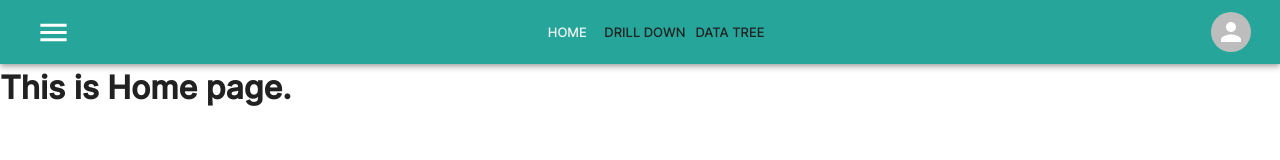
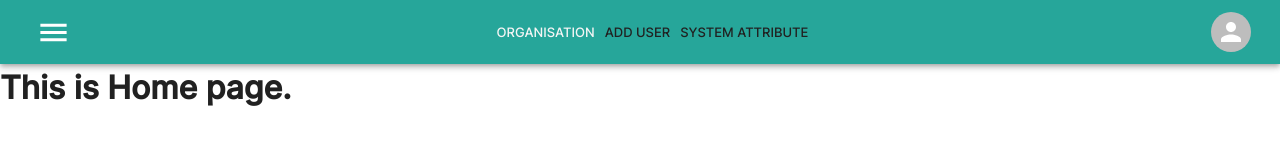
Before and after one commit to yogesh9trix/navaantrix-admin, a React (Create React App) app: page /home in a window 1280 px wide. Shown: the top 160 px of the page. Built offline with nearby package versions, Linux system fonts and the light colour scheme; a web font is replaced by a local one.

Commit message:
Added sidebar sidebar menu icon

```diff
--- a/src/Components/Atoms/Logo.js
+++ b/src/Components/Atoms/Logo.js
@@ -14,12 +14,8 @@ function Logo() {
       }}
     >
       <Symbol width="22" height="22" />
-      <Typography
-        sx={{
-          fontFamily: 'Hachi',
-        }}
-      >
-        DataRipper
+      <Typography sx={{ fontFamily: 'monospace', fontSize: '0.9rem' }}>
+        Navaantrix BI Admin
       </Typography>
     </Box>
   );
--- a/src/Components/Molecules/SidebarMenu.jsx
+++ b/src/Components/Molecules/SidebarMenu/SidebarMenu.jsx
@@ -6,29 +6,40 @@ import {
   ListItemButton,
   ListItemIcon,
   ListItemText,
-  Typography,
+  useTheme,
 } from '@mui/material';
-import { MENU } from '../../Constants/PAGES_MENU';
+import { MENU } from '../../../Constants/PAGES_MENU';
 import { NavLink } from 'react-router-dom';
+import { useState } from 'react';
 
 function SidebarMenu() {
+  const [activeTab, setActiveTab] = useState(0);
+  const theme = useTheme();
+
+  const getActiveStyle = (index) => {
+    const color =
+      activeTab === index
+        ? theme.palette.text.primary
+        : theme.palette.text.secondary;
+    return { textDecoration: 'none', color };
+  };
+
   return (
     <List>
       {MENU.map((menuItem, index) => {
+        const { linkText, Icon } = menuItem;
         return (
           <NavLink
             key={index}
-            to={menuItem.linkText}
-            style={({ isActive }) => {
-              return {
-                color: isActive ? 'blue' : 'black',
-                textDecoration: 'none',
-              };
-            }}
+            to={linkText}
+            onClick={() => setActiveTab(index)}
+            style={getActiveStyle(index)}
           >
             <ListItem disablePadding>
               <ListItemButton>
-                <ListItemIcon> {menuItem.icon}</ListItemIcon>
+                <ListItemIcon>
+                  <Icon sx={getActiveStyle(index)} />
+                </ListItemIcon>
 
                 <ListItemText
                   primary={menuItem.displayText}
--- a/src/Components/Organisms/CustomSidebar.jsx
+++ b/src/Components/Organisms/CustomSidebar.jsx
@@ -1,10 +1,10 @@
 /** @format */
 
 import { useEffect } from 'react';
-import { Box, Divider, Drawer, Typography } from '@mui/material';
+import { Box, Divider, Drawer } from '@mui/material';
 import { useGlobalContext } from '../../context';
 import Logo from '../Atoms/Logo';
-import SidebarMenu from '../Molecules/SidebarMenu';
+import SidebarMenu from '../Molecules/SidebarMenu/SidebarMenu';
 
 const drawerWidth = 250;
 function CustomSidebar() {
--- a/src/Constants/PAGES_MENU.js
+++ b/src/Constants/PAGES_MENU.js
@@ -1,11 +1,15 @@
 /** @format */
 
-import { Home, ImportExport, ViewColumn } from '@mui/icons-material';
+import { Group, PersonAdd, Fingerprint } from '@mui/icons-material';
 
 const MENU = [
-  { displayText: 'Home', linkText: 'home', icon: <Home /> },
-  { displayText: 'Drill Down', linkText: 'drill-down', icon: <ImportExport /> },
-  { displayText: 'Data Tree', linkText: 'data-tree', icon: <ViewColumn /> },
+  { displayText: 'Organisation', linkText: 'home', Icon: Group },
+  { displayText: 'Add User', linkText: 'drill-down', Icon: PersonAdd },
+  {
+    displayText: 'System Attribute',
+    linkText: 'data-tree',
+    Icon: Fingerprint,
+  },
 ];
 
 export { MENU };
```
